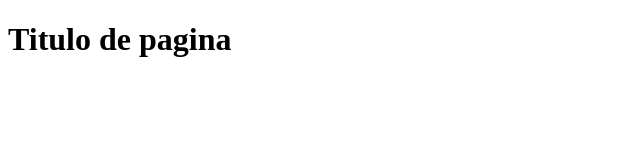
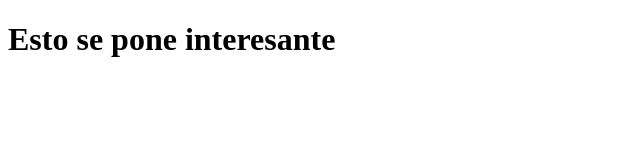
Before and after one commit to hcarrisoza/hello-world-git, a plain HTML site: page index.html in a window 1280 px wide. Shown: the whole page, without its empty margins (0-640 px from the left). Drawn offline with Linux system fonts and the light colour scheme.

Commit message:
Actualiza el Titulo
Usando la herramienta para actualizar el titulo

```diff
--- a/index.html
+++ b/index.html
@@ -6,6 +6,6 @@
     <title>Demo Git</title>
 </head>
 <body>
-    <h1>Titulo de pagina</h1>
+    <h1>Esto se pone interesante</h1>
 </body>
 </html>
```
